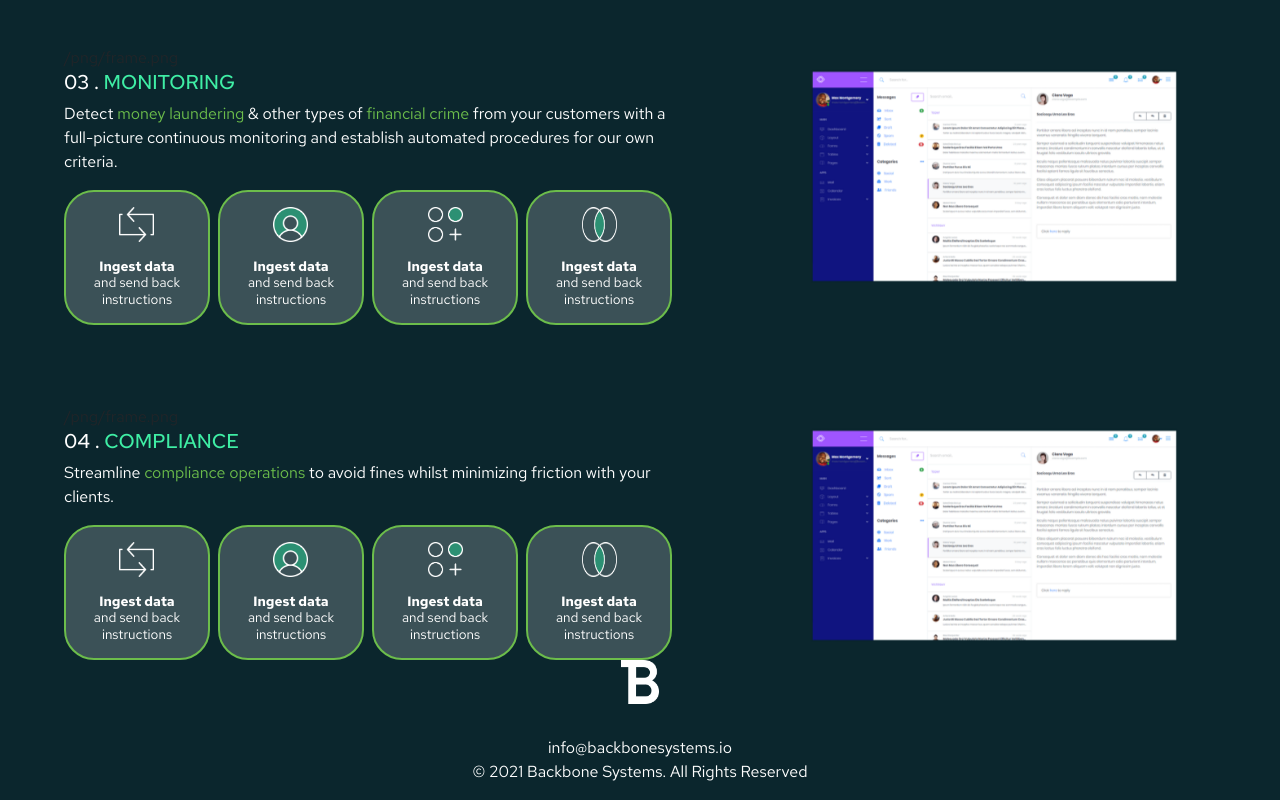
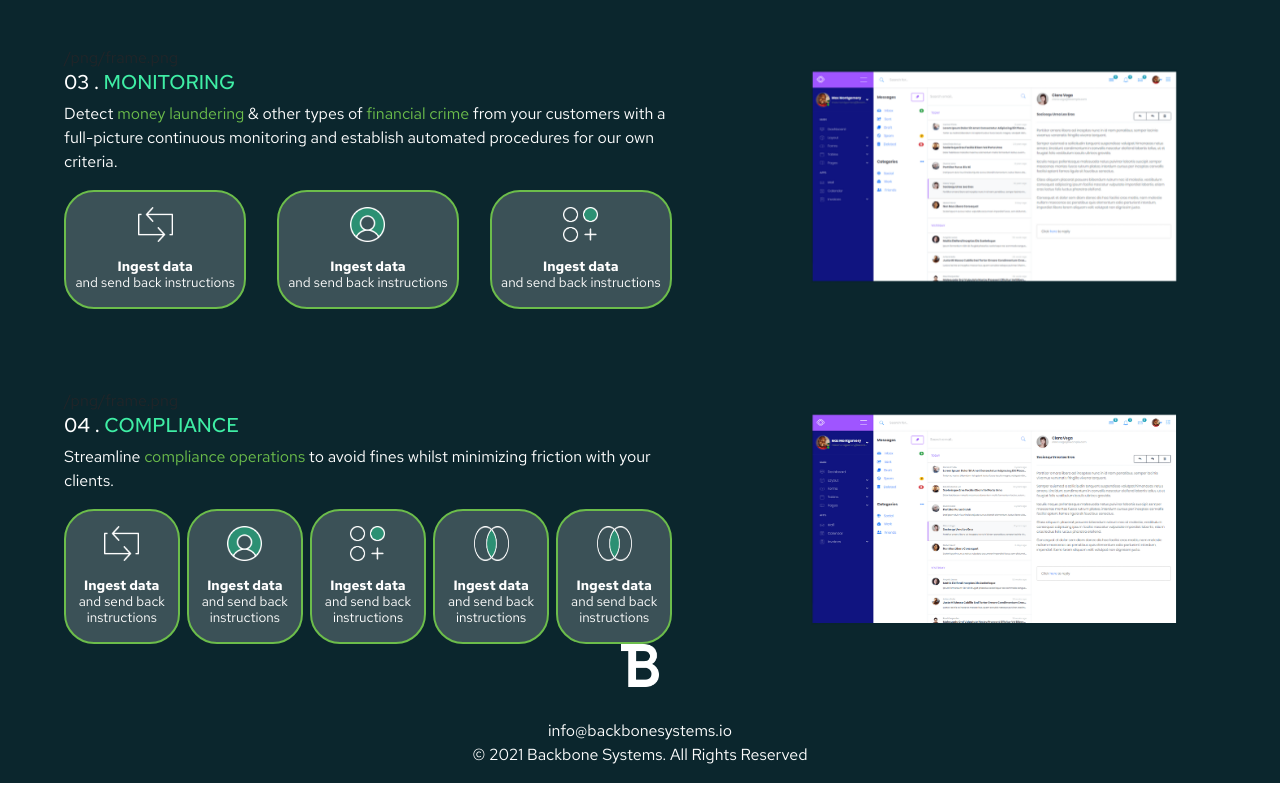
Before and after one commit to dokodeko/backbone, a Next.js app: page /clm in a window 1280 px wide. Shown: the part 1826-2626 px from the top of the page. Built offline with nearby package versions, Linux system fonts and the light colour scheme.

Commit message:
ejemplos  completos

```diff
--- a/components/ui/animaciones.module.css
+++ b/components/ui/animaciones.module.css
@@ -48,7 +48,7 @@
   animation-fill-mode: both;
 }
 .fadeInRight2 img {
-  margin-right: 17%;
+  margin-right: 17% !important;
 }
 @-webkit-keyframes fadeInRight {
   0% {
--- a/components/ui/ui.module.css
+++ b/components/ui/ui.module.css
@@ -105,11 +105,27 @@
   margin-right: auto;
   padding: 0rem !important;
 }
-.cards_4:first-of-type {
+.cards_4:first-of-type,
+.cards_3:first-of-type,
+.cards_5:first-of-type {
   margin-left: 0;
 }
-.cards_4:last-of-type {
+.cards_4:last-of-type,
+.cards_3:last-of-type,
+.cards_5:last-of-type {
   margin-right: 0;
+}
+.cards_3 {
+  width: 30%;
+  margin-left: auto;
+  margin-right: auto;
+  padding: 0rem !important;
+}
+.cards_5 {
+  width: 19%;
+  margin-left: auto;
+  margin-right: auto;
+  padding: 0rem !important;
 }
 .fondo_card_clm {
   background-color: rgba(255, 255, 255, 0.2);
--- a/pages/clm.jsx
+++ b/pages/clm.jsx
@@ -86,11 +86,6 @@ const section3 = {
       texto2: "and send back instructions",
       imagen: "/png/scard_3.png",
     },
-    {
-      textoBlanco: "Ingest data",
-      texto2: "and send back instructions",
-      imagen: "/png/scard_4.png",
-    },
   ],
 };
 const section4 = {
@@ -116,6 +111,11 @@ const section4 = {
       textoBlanco: "Ingest data",
       texto2: "and send back instructions",
       imagen: "/png/scard_3.png",
+    },
+    {
+      textoBlanco: "Ingest data",
+      texto2: "and send back instructions",
+      imagen: "/png/scard_4.png",
     },
     {
       textoBlanco: "Ingest data",
@@ -205,7 +205,7 @@ export default function Clm() {
                       texto={card.texto}
                       textoBold={card.textoBlanco}
                       texto2={card.texto2}
-                      totalCards={style.cards_4}
+                      totalCards={style.cards_3}
                       fondo={style.fondo_card_clm}
                       custom_titulo={style.custom_titulo}
                     >
@@ -234,7 +234,7 @@ export default function Clm() {
                       texto={card.texto}
                       textoBold={card.textoBlanco}
                       texto2={card.texto2}
-                      totalCards={style.cards_4}
+                      totalCards={style.cards_5}
                       fondo={style.fondo_card_clm}
                       custom_titulo={style.custom_titulo}
                     >
```
